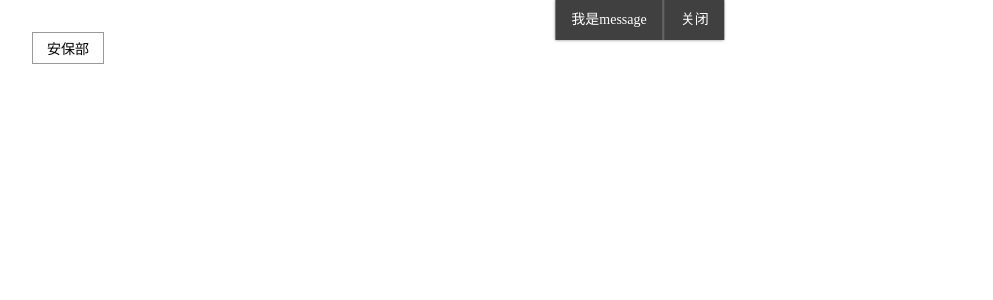
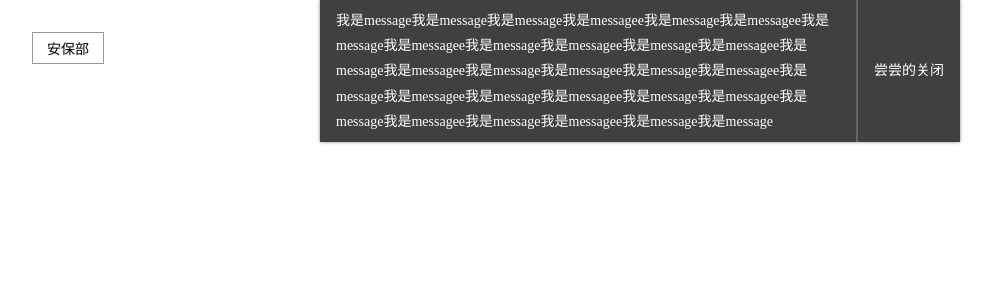
Before and after one commit to cazser/biubiuUI-1, a Vue app: page / in a window 1280 px wide. Both pictures are taken after a click on the button "安保部". Shown: the top 300 px of the page, without its empty margins (0-993 px from the left). Built offline with nearby package versions, Linux system fonts and the light colour scheme.

Commit message:
实现多行文字

```diff
--- a/src/app.vue
+++ b/src/app.vue
@@ -18,12 +18,14 @@ created(){
 components: {"biu-button":Button},
 methods:{
   showToast(){
- this.$toast('我是message',
+ this.$toast(`我是message我是message我是message我是messagee我是message我是messagee我是message我是messagee我是message我是messagee我是message我是messagee我是message我是messagee我是message我是messagee我是message我是messagee我是message我是messagee我是message我是messagee我是message我是messagee我是message我是messagee我是message我是messagee我是message我是message
+
+ `,
  {
    closeButton:{
-     text:'关闭',
+     text:"尝尝的关闭",
      callback:()=>{
-       console.log("关闭了")
+
      }
    }
  });
--- a/src/toast.vue
+++ b/src/toast.vue
@@ -1,7 +1,11 @@
+
 <template>
-	<div class='toast'>
+	<div class='toast' ref="toast">
+	<div class="message">
 	  <slot></slot>
-	  <div class="line"></div>
+	</div>
+	  <div class="line" ref="line"></div>
+
 	  <span v-if="closeButton" class="close" @click="onClickClose">
 		  {{closeButton.text}}
 	  </span>
@@ -30,11 +34,15 @@ props:{
 	}
 },
 mounted(){
-	if(this.autoClose){
+	this.execAutoClose();
+	this.updateStyles();
+},
+methods:{
+	execAutoClose(){
+		if(this.autoClose){
 		setTimeout(()=>{this.close()}, this.autoCloseDelay*1000)
 	}
-},
-methods:{
+	},
 	close(){
 		this.$el.remove();
 
@@ -44,6 +52,11 @@ methods:{
 		this.closeButton.callback();
 		}
 		this.close();
+	},
+	updateStyles(){
+		this.$nextTick(()=>{
+	this.$refs.line.style.height = `${this.$refs.toast.getBoundingClientRect().height}px`;
+	});
 	}
 }
 };
@@ -52,18 +65,25 @@ methods:{
 .toast{
 position: fixed;top:0;color: white;
 left: 50%;transform: translateX(-50%);font-size: 14px;
-line-height: 1.8;height: 40px;display: flex;
+line-height: 1.8;min-height: 40px;display: flex;
 align-items: center;background: rgba(0 ,0 ,0 ,0.75);
 box-shadow: 0 0 3px 0 rgba(0 ,0 ,0 ,0.5);
 padding: 0 16px;
+
 }
 .close{
+flex-shrink: 0;
  padding-left: 16px;
+
 }
+
+
 .line{
 	border: 1px solid #666;
 	height: 100%;
 	margin-left: 16px;
 }
-
+.message{
+	padding: 8px 0;
+}
 </style>
```
